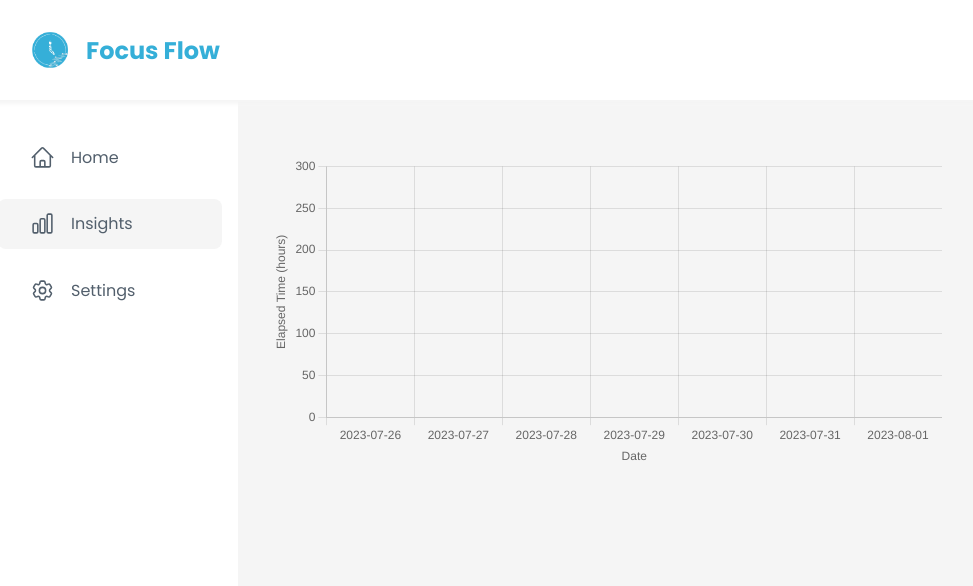
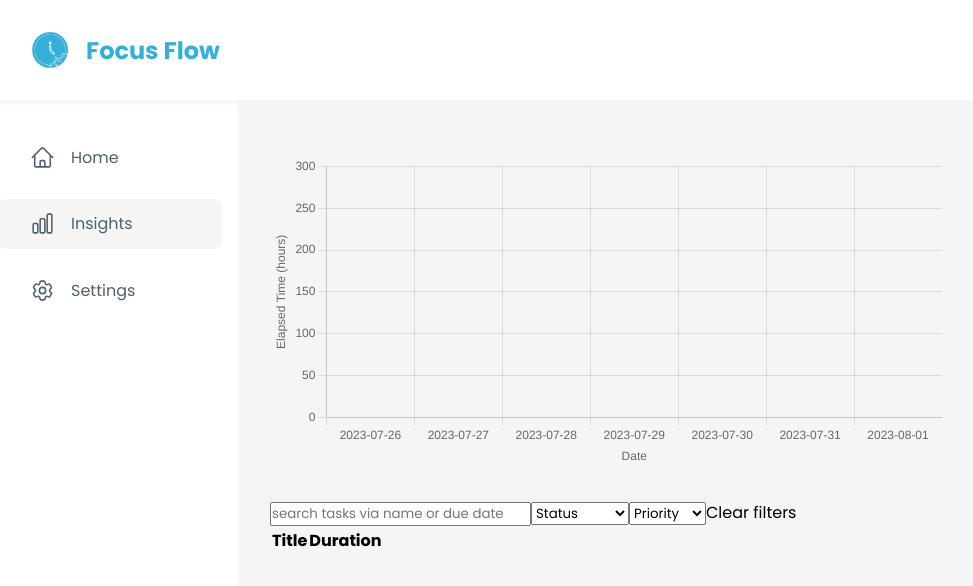
Before and after one commit to NeeshuSharmaa/focusFlow, a React (Vite) app: page /insights in a window 1280 px wide. Shown: the top 586 px of the page, without its empty margins (18-991 px from the left). Built offline with nearby package versions, Linux system fonts and the light colour scheme.

Commit message:
feat: search and clear filter

```diff
--- a/src/features/FilterLogic.jsx
+++ b/src/features/FilterLogic.jsx
@@ -1,4 +1,17 @@
 export const filteredTasks = (tasks, filters) => {
+  const filterBySearch = (tasks) => {
+    const noWhiteSpace = (string) =>
+      [...string].reduce((acc, curr) => (curr === " " ? acc : acc + curr), "");
+    return filters.search
+      ? tasks.filter(
+          ({ name, dueDate }) =>
+            noWhiteSpace(name.toLowerCase()).includes(
+              noWhiteSpace(filters.search.toLowerCase())
+            ) || dueDate.includes(filters.search)
+        )
+      : tasks;
+  };
+
   const filterByStatus = (tasks) => {
     if (filters.status) {
       if (filters.status === "completed") {
@@ -17,7 +30,9 @@ export const filteredTasks = (tasks, filters) => {
     filters.priority
       ? tasks?.filter(({ priority }) => priority === filters.priority)
       : tasks;
-  const filterFuncs = [filterByStatus, filterByPriority];
+
+  const filterFuncs = [filterBySearch, filterByStatus, filterByPriority];
+
   const giveFilteredTasks = filterFuncs.reduce(
     (tasksArr, currFunc) => currFunc(tasksArr),
     tasks
--- a/src/features/filterSlice.jsx
+++ b/src/features/filterSlice.jsx
@@ -2,26 +2,62 @@ import { createSlice } from "@reduxjs/toolkit";
 
 const initialState = {
   homeFilters: {
-    date: "",
     status: "",
     priority: "",
+    search: "",
   },
-  insightFilters: {},
+  insightFilters: {
+    status: "",
+    priority: "",
+    search: "",
+  },
 };
 
 const filtersSlice = createSlice({
   name: "filters",
   initialState,
   reducers: {
-    filterByStatus: (state, action) => {
+    filterBySearch_H: (state, action) => {
+      state.homeFilters.search = action.payload.search;
+    },
+    filterByStatus_H: (state, action) => {
       state.homeFilters.status = action.payload.status;
     },
-    filterByPriority: (state, action) => {
+    filterByPriority_H: (state, action) => {
       state.homeFilters.priority = action.payload.priority;
+    },
+    removeFilters_H: (state) => {
+      state.homeFilters.status = "";
+      state.homeFilters.priority = "";
+      state.homeFilters.search = "";
+    },
+    filterByStatus_I: (state, action) => {
+      console.log("status");
+      state.insightFilters.status = action.payload.status;
+    },
+    filterByPriority_I: (state, action) => {
+      state.insightFilters.priority = action.payload.priority;
+    },
+    filterBySearch_I: (state, action) => {
+      state.insightFilters.search = action.payload.search;
+    },
+    removeFilters_I: (state) => {
+      state.insightFilters.status = "";
+      state.insightFilters.priority = "";
+      state.insightFilters.search = "";
     },
   },
 });
 
 export default filtersSlice.reducer;
 
-export const { filterByStatus, filterByPriority } = filtersSlice.actions;
+export const {
+  filterBySearch_H,
+  filterByStatus_H,
+  filterByPriority_H,
+  removeFilters_H,
+  filterByPriority_I,
+  filterByStatus_I,
+  filterBySearch_I,
+  removeFilters_I,
+} = filtersSlice.actions;
--- a/src/pages/home/Home.jsx
+++ b/src/pages/home/Home.jsx
@@ -1,4 +1,4 @@
-import { useState } from "react";
+import { useEffect, useState } from "react";
 import { useDispatch, useSelector } from "react-redux";
 
 import SummaryOnHome from "./components/SummaryOnHome";
@@ -8,7 +8,12 @@ import TaskModal from "./components/taskModal/TaskModal";
 import "./Home.css";
 import { FontAwesomeIcon } from "@fortawesome/react-fontawesome";
 import { faCirclePlus } from "@fortawesome/free-solid-svg-icons";
-import { filterByPriority, filterByStatus } from "../../features/filterSlice";
+import {
+  filterByPriority_H,
+  filterBySearch_H,
+  filterByStatus_H,
+  removeFilters_H,
+} from "../../features/filterSlice";
 import { filteredTasks } from "../../features/FilterLogic";
 
 export default function Home() {
@@ -20,34 +25,50 @@ export default function Home() {
   const dispatch = useDispatch();
 
   const tasksToDisplay = filteredTasks(tasks, filters);
+  console.log(filters);
 
   return (
     <div className="home">
       <SummaryOnHome tasks={tasksToDisplay} />
       <div className="flex-row-jb">
         <div className="filters-home">
+          <input
+            value={filters.search}
+            type="text"
+            placeholder="search tasks via name or due date (format: YYYY-MM-DD)"
+            onChange={(e) =>
+              dispatch(filterBySearch_H({ search: e.target.value }))
+            }
+          />
           <select
+            value={filters.status}
             onChange={(e) =>
-              dispatch(filterByStatus({ status: e.target.value }))
+              dispatch(filterByStatus_H({ status: e.target.value }))
             }
           >
-            <option defaultValue disabled>
-              Priority
+            <option value="" disabled>
+              Status
             </option>
             <option value="completed">Completed</option>
             <option value="pending">Pending</option>
             <option value="both">Both</option>
           </select>
           <select
+            value={filters.priority}
             onChange={(e) =>
-              dispatch(filterByPriority({ priority: e.target.value }))
+              dispatch(filterByPriority_H({ priority: e.target.value }))
             }
           >
+            <option value="" disabled>
+              Priority
+            </option>
             <option value="high">High</option>
             <option value="medium">Medium</option>
             <option value="low"> Low</option>
             <option value="none">None</option>
           </select>
+          <span onClick={() => dispatch(removeFilters_H())}>Clear filters</span>
+          {/* disabled + disabled color when no filter is applied */}
         </div>
         <button className="primary-btn" onClick={() => setShowTaskModal(true)}>
           <FontAwesomeIcon icon={faCirclePlus} className="fa-icon" />
--- a/src/pages/insights/Insights.jsx
+++ b/src/pages/insights/Insights.jsx
@@ -1,5 +1,6 @@
 import { DoughnutChart } from "./components/DoughnutChart";
 import StackedBarChart from "./components/StackedBarChart";
+import Table from "./components/Table";
 import "./Insights.css";
 export default function Insights() {
   return (
@@ -7,8 +8,9 @@ export default function Insights() {
       <div className="charts">
         <StackedBarChart />
 
-        <DoughnutChart />
+        {/* <DoughnutChart /> */}
       </div>
+      <Table />
     </div>
   );
 }
--- /dev/null
+++ b/src/pages/insights/components/Table.jsx
@@ -0,0 +1,76 @@
+import { useDispatch, useSelector } from "react-redux";
+import "./Charts.css";
+import {
+  filterByPriority_I,
+  filterBySearch_I,
+  filterByStatus_I,
+  removeFilters_I,
+} from "../../../features/filterSlice";
+import { filteredTasks } from "../../../features/FilterLogic";
+
+export default function Table() {
+  const tasks = useSelector((state) => state.tasks.allTasks);
+  const filters = useSelector((state) => state.filters.insightFilters);
+  const dispatch = useDispatch();
+  const tasksToDisplay = filteredTasks(tasks, filters);
+
+  return (
+    <div className="table">
+      <div className="filters">
+        <input
+          value={filters.search}
+          type="text"
+          placeholder="search tasks via name or due date"
+          onChange={(e) =>
+            dispatch(filterBySearch_I({ search: e.target.value }))
+          }
+        />
+        <select
+          value={filters.status}
+          onChange={(e) =>
+            dispatch(filterByStatus_I({ status: e.target.value }))
+          }
+        >
+          <option value="" disabled>
+            Status
+          </option>
+          <option value="completed">Completed</option>
+          <option value="pending">Pending</option>
+          <option value="both">Both</option>
+        </select>
+        <select
+          value={filters.priority}
+          onChange={(e) =>
+            dispatch(filterByPriority_I({ priority: e.target.value }))
+          }
+        >
+          <option value="" disabled>
+            Priority
+          </option>
+          <option value="high">High</option>
+          <option value="medium">Medium</option>
+          <option value="low"> Low</option>
+          <option value="none">None</option>
+        </select>
+        <span onClick={() => dispatch(removeFilters_I())}>Clear filters</span>
+      </div>
+
+      <table>
+        <tr>
+          <th>Title</th>
+          <th>Duration</th>
+        </tr>
+
+        {tasksToDisplay?.map(({ id, name, timeSpent }) => (
+          <tr key={id}>
+            <td>{name}</td>
+            <td>
+              {" "}
+              {timeSpent.reduce((acc, { elapsedTime }) => acc + elapsedTime, 0)}
+            </td>
+          </tr>
+        ))}
+      </table>
+    </div>
+  );
+}
```
